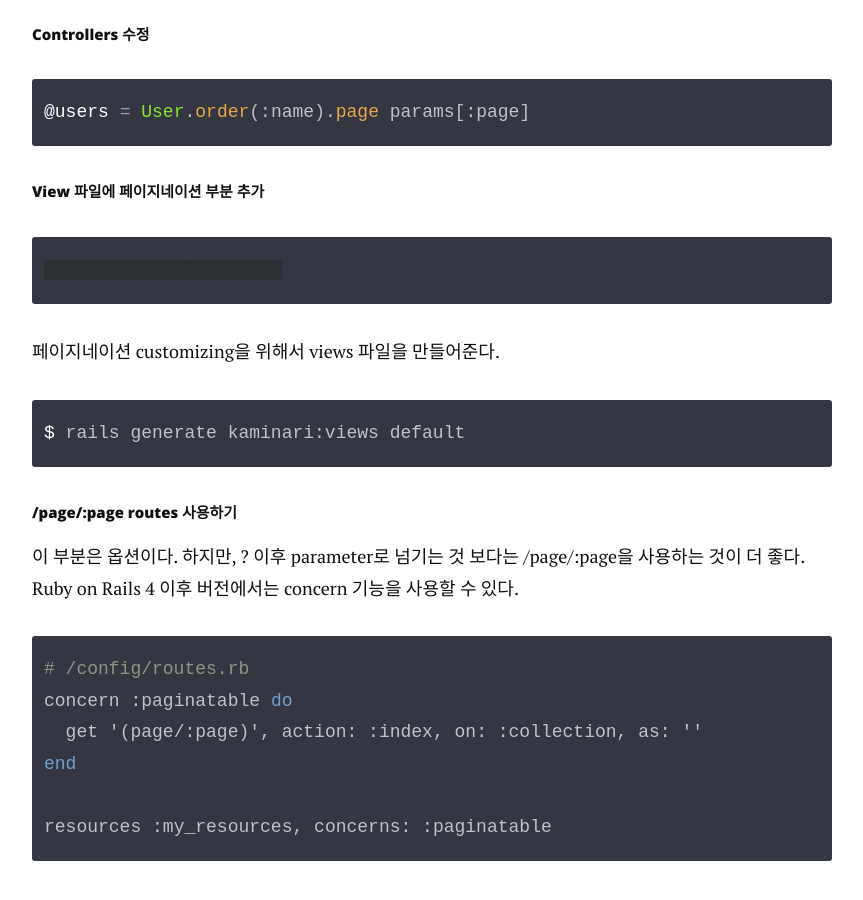
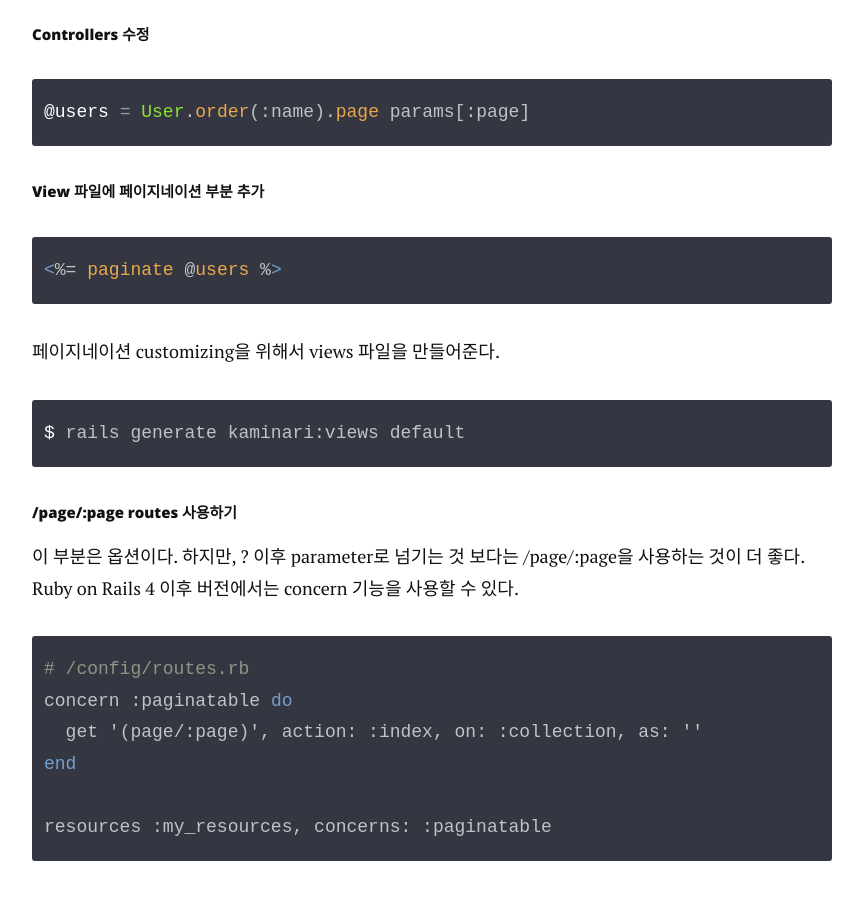
Before and after one commit to jeesub/jeesub.github.io, a Jekyll site: the page built from _posts/2018-10-11-rails-kaminari-페이지네이션.markdown, in a window 1280 px wide and 900 px high, scrolled down 1891 px. Shown: the whole window, without its empty margins (208-1071 px from the left). Built offline with Jekyll 4.4.1, drawn with Linux system fonts in a browser that asks for light colours; nearby versions of some CDN libraries.

Commit message:
update post to debug highlight

```diff
--- a/_posts/2018-10-11-rails-kaminari-페이지네이션.markdown
+++ b/_posts/2018-10-11-rails-kaminari-페이지네이션.markdown
@@ -68,8 +68,10 @@ params_on_first_page  # false by default
 
 ##### View 파일에 페이지네이션 부분 추가
 
-{% highlight irb %}
+{% highlight html %}
+
 <%= paginate @users %>
+
 {% endhighlight %}
 
 페이지네이션 customizing을 위해서 views 파일을 만들어준다.
```
